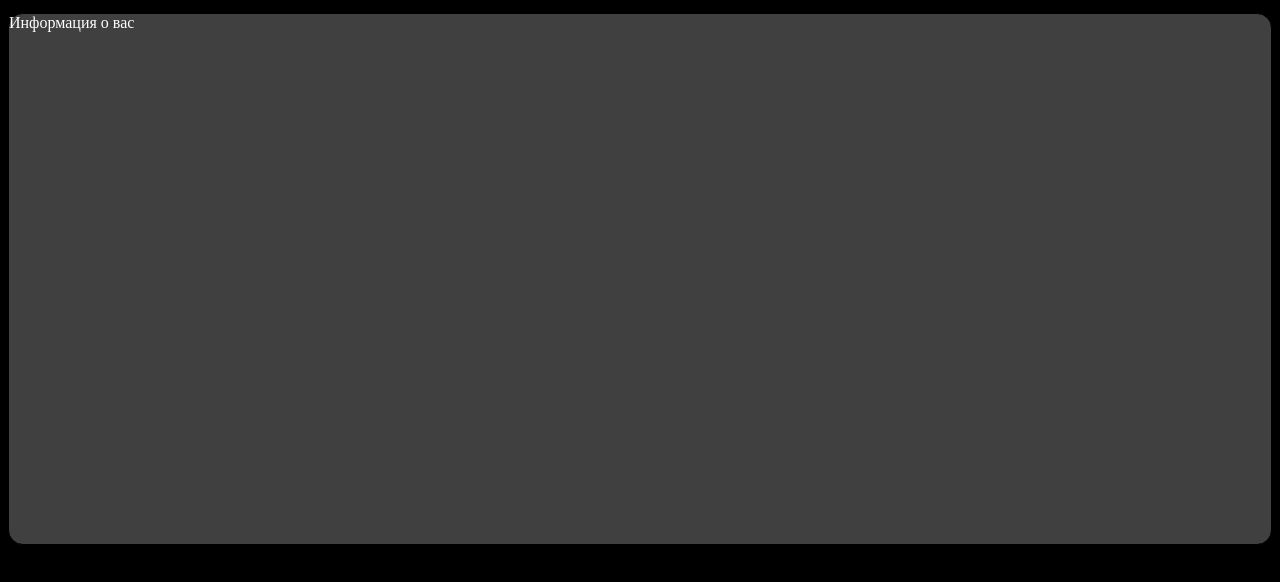
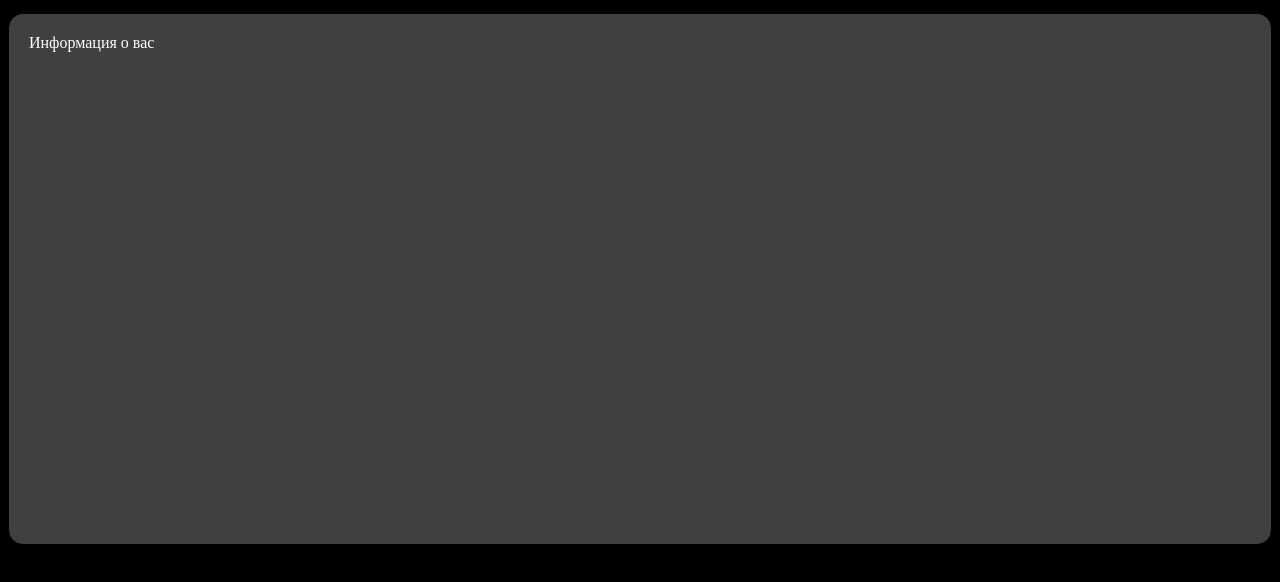
Before and after one commit to keysprint/keysprint.github.io, a plain HTML site: page site/about_us/index.html in a window 1280 px wide. Shown: the part 112-694 px from the top of the page. Drawn offline with Linux system fonts and the light colour scheme.

Commit message:
Update style.css

```diff
--- a/site/about_us/style.css
+++ b/site/about_us/style.css
@@ -22,10 +22,12 @@ body{
 #content{
 	margin-top: 15px;
 	border:1px solid black;
-	height: 530px;
+	height: 490px;
 	background: #404040;
 	border-radius: 15px;
 	color: white;
+	padding: 20px;
+	font-family: play;
 }
 a{
 	list-style: none;
```
